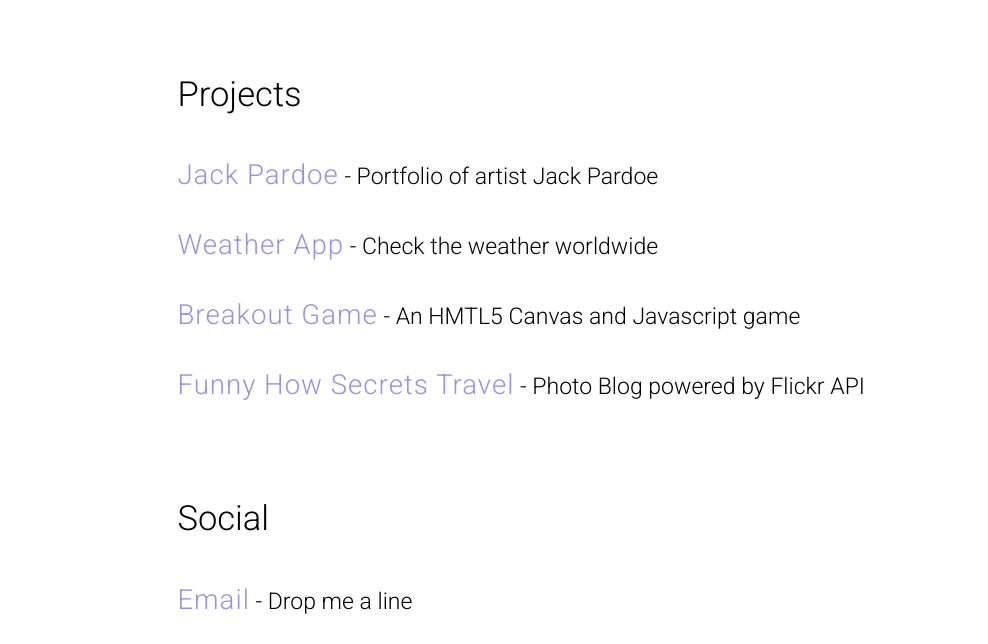
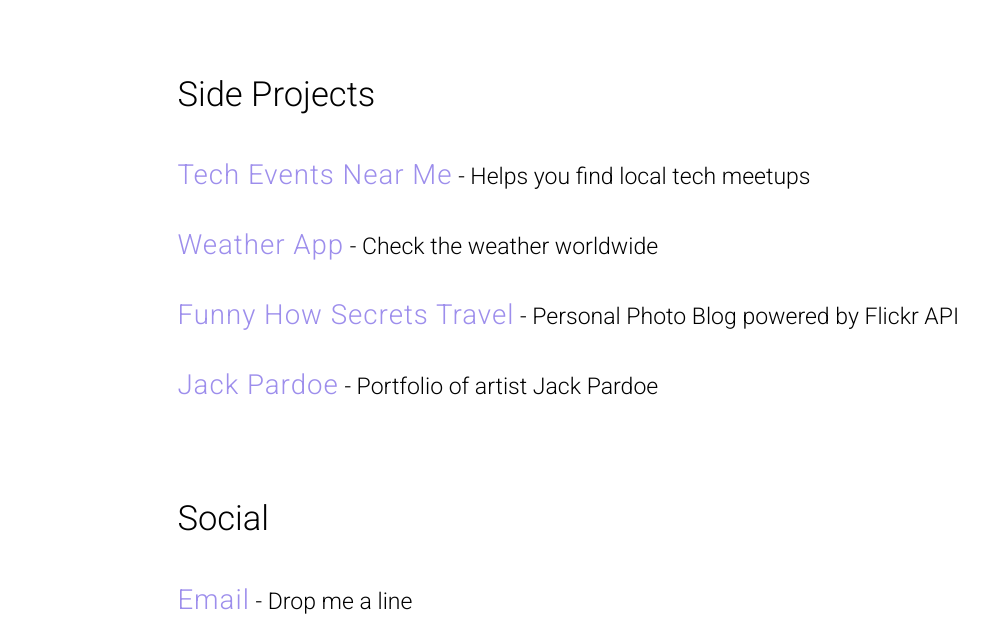
Before and after one commit to memonamadi/portfolio-v2, a website: page app/index.html in a window 1280 px wide. Shown: the part 145-789 px from the top of the page, without its empty margins (117-1105 px from the left). Drawn offline with nearby package versions, Linux system fonts and the light colour scheme; files that its build step writes are made by us from their sources.

Commit message:
added new project

```diff
--- a/app/index.html
+++ b/app/index.html
@@ -37,11 +37,11 @@
           <p>Memona Madi is a front-end developer at Cedar DCX.</p>
         </section>
         <section class="main-content fade-in two">
-            <h2>Projects</h2>
+            <h2>Side Projects</h2>
+            <p><a href="http://www.techeventsnear.me" target="_blank">Tech Events Near Me</a> - Helps you find local tech meetups</p>
+            <p><a href="http://www.weather.memonamadi.com" target="_blank">Weather App</a> - Check the weather worldwide</p>
+            <p><a href="http://photo-diary.memonamadi.com" target="_blank">Funny How Secrets Travel</a> - Personal Photo Blog powered by Flickr API</p>
             <p><a href="http://www.jackpardoe.com" target="_blank">Jack Pardoe</a> - Portfolio of artist Jack Pardoe</p>
-            <p><a href="http://www.weather.memonamadi.com" target="_blank">Weather App</a> - Check the weather worldwide</p>
-            <p><a href="http://breakout.memonamadi.com" target="_blank">Breakout Game</a> - An HMTL5 Canvas and Javascript game</p>
-            <p><a href="http://photo-diary.memonamadi.com" target="_blank">Funny How Secrets Travel</a> - Photo Blog powered by Flickr API</p>
         </section>
         <section class="social fade-in three">
           <h2>Social</h2>
```
